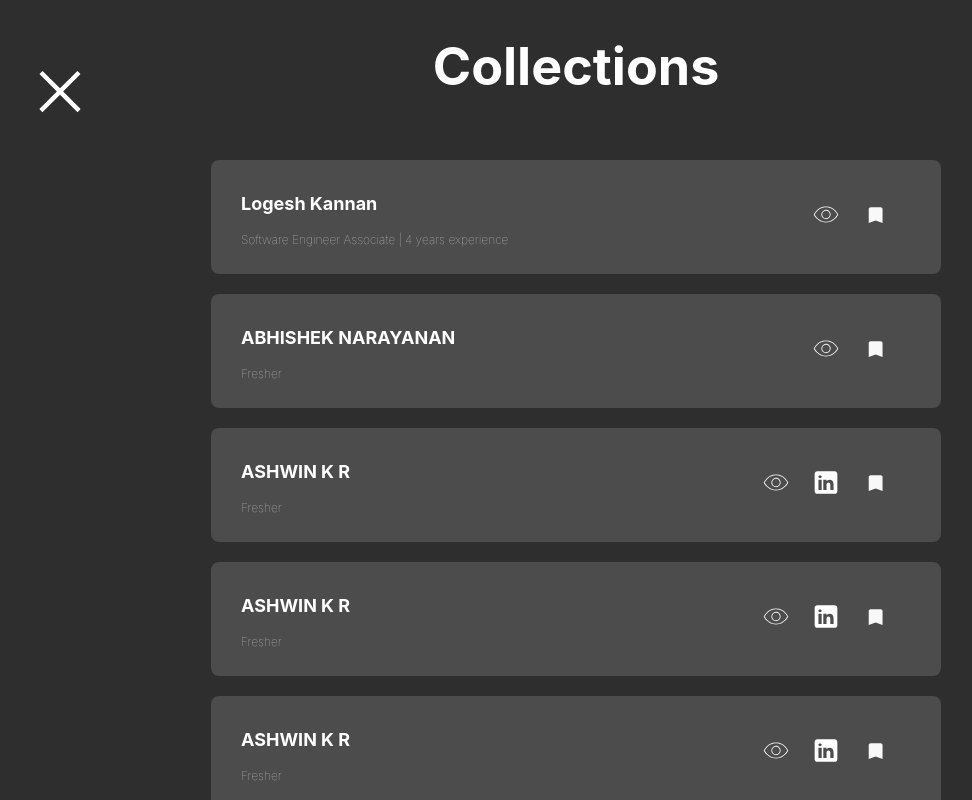
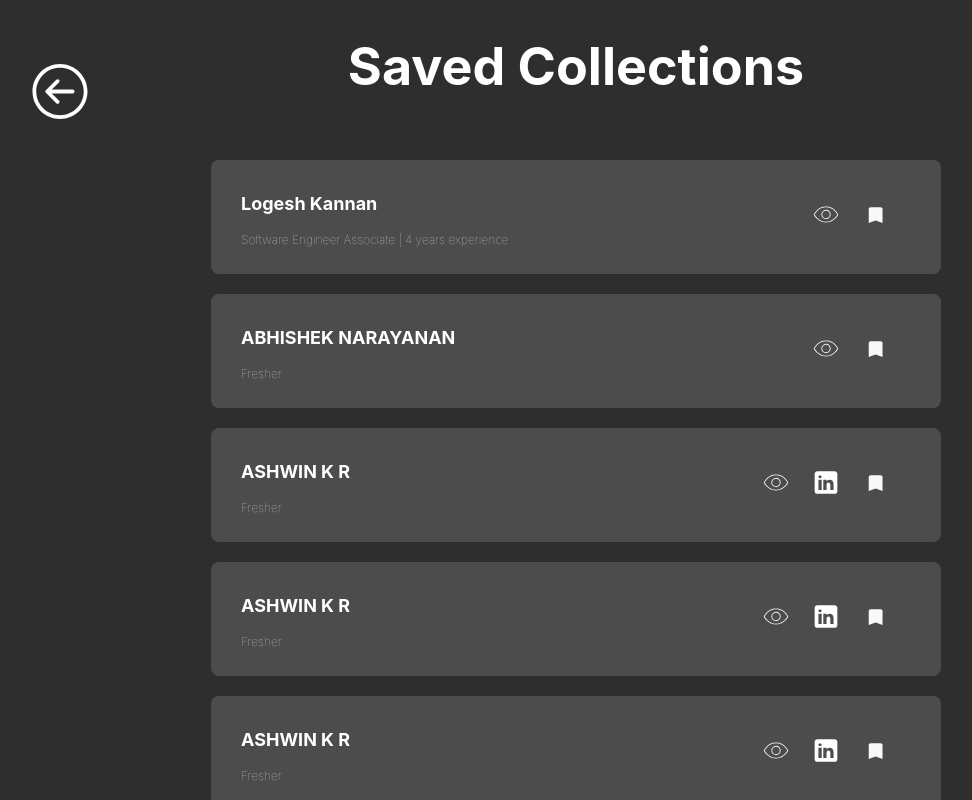
Before and after one commit to EDITH-neohack/fe-edith, a React (Create React App) app: page /collections in a window 1280 px wide. Shown: the whole page, without its empty margins (64-1036 px from the left). Built offline with nearby package versions, Linux system fonts and the light colour scheme.

Commit message:
icon update

```diff
--- a/src/collections/collections.component.jsx
+++ b/src/collections/collections.component.jsx
@@ -89,7 +89,7 @@ const Collections = () => {
                 onClick={handleRoute}
             />
 
-            <h1>Collections</h1>
+            <h1>Saved Collections</h1>
 
             <div className="collection-list">
                 {
```
Also changed, not shown: src/asset/close.svg.
